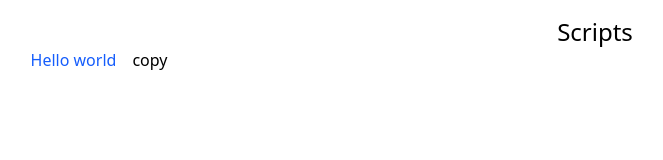
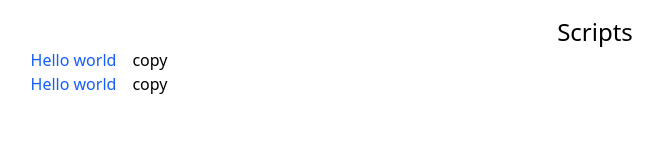
Before and after one commit to devdevaraj/script-server, a React (Vite) app: page / in a window 1280 px wide. Shown: the top 160 px of the page, without its empty margins (45-708 px from the left). Built offline with nearby package versions, Linux system fonts and the light colour scheme.

Commit message:
Add new script

```diff
--- a/src/App.tsx
+++ b/src/App.tsx
@@ -4,14 +4,19 @@ function App() {
  const copy = () => {
   navigator.clipboard.writeText(`curl -s ${location}hello-world.sh | sh`);
  }
+ const scripts = [
+  "/hello-world.sh",
+  "/run-init.sh",
+ ];
  return (
   <main className="p-4">
    <h1 className="text-2xl text-center">Scripts</h1>
    <ol className="w-64">
-    <li className="flex items-center justify-center gap-4">
+    {scripts.map((e) => (
+     <li key={e} className="flex items-center justify-center gap-4">
       <a
        className="text-blue-600"
-      href="/hello-world.sh"
+       href={e}
       >
        Hello world
       </a>
@@ -19,6 +24,7 @@ function App() {
        copy
       </button>
      </li>
+    ))}
    </ol>
   </main>
  )
```
Also changed, not shown: 1 other file (tests, documents, lock files or other folders). Lines whose indentation alone changed are shown as unchanged.
